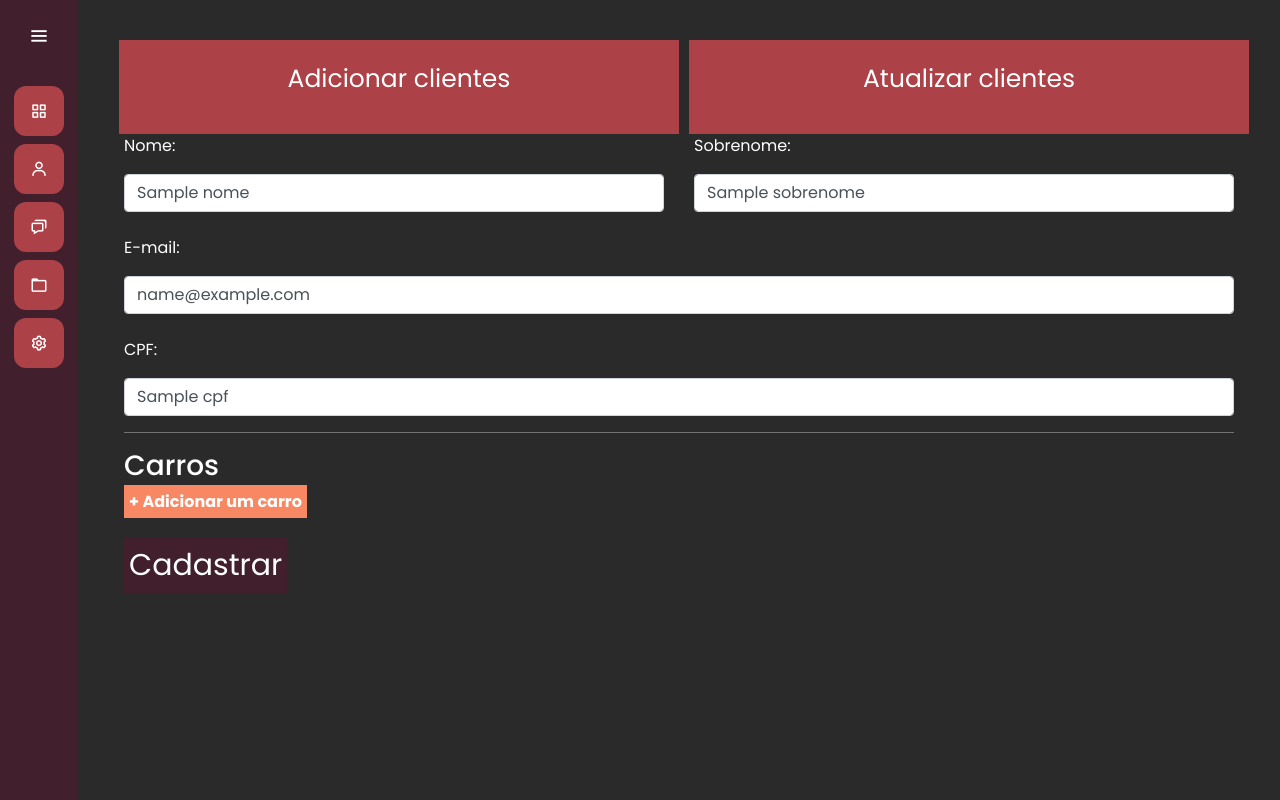
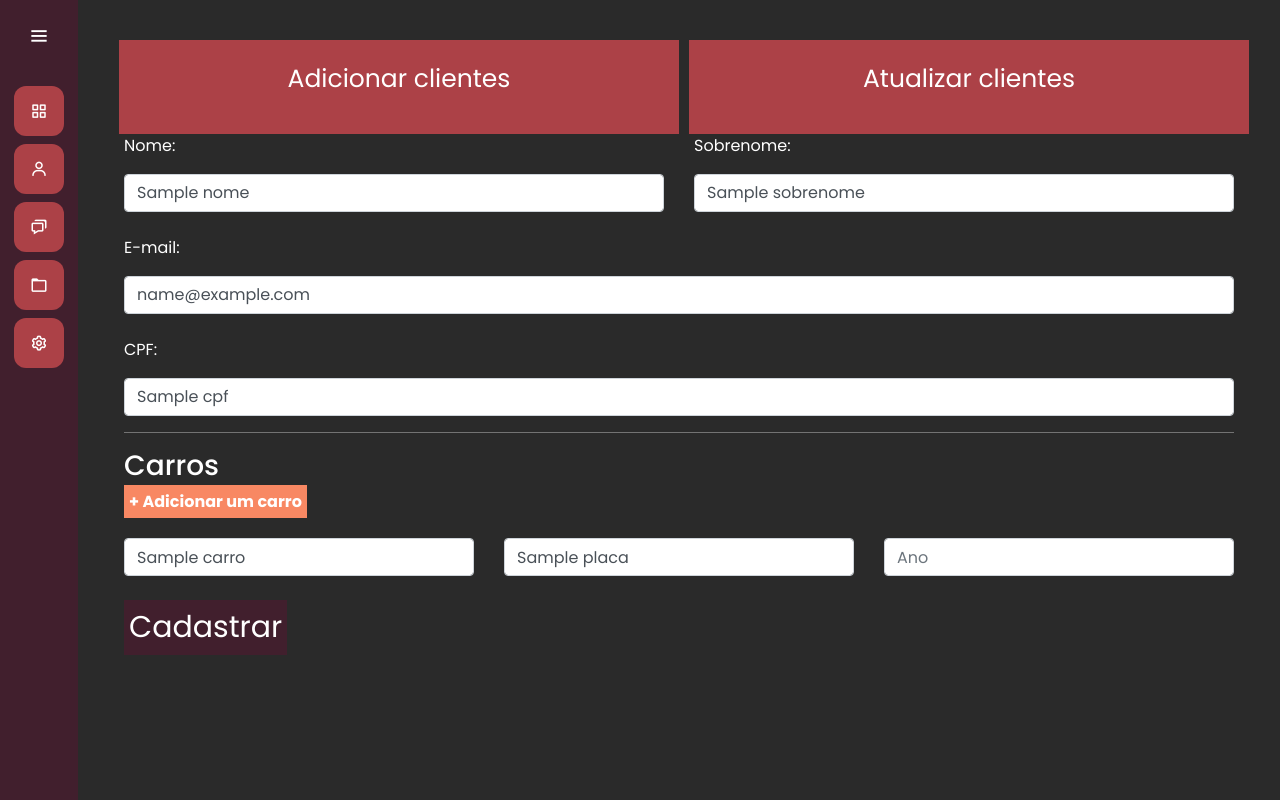
Before and after one commit to Isaac2109/Meca-jato, a Django app: template clientes/templates/clientes.html in a window 1280 px wide. Run offline with Django 4.2, Linux system fonts and the light colour scheme; the template is opened without the code that fills it: most values are stand-ins (such as "Sample title", 1, 10 or a date in 2020).

Commit message:
Terminando a página de clientes

```diff
--- a/clientes/templates/clientes.html
+++ b/clientes/templates/clientes.html
@@ -9,11 +9,11 @@
 
     <div class="container">
         <div class="row">
-            <div class="col-md card-dashboard">
+            <div onclick="exibir_form('1')" class="col-md card-dashboard">
                 <p class="text-card">Adicionar clientes</p>
             </div>
 
-            <div class="col-md card-dashboard">
+            <div onclick="exibir_form('2')" class="col-md card-dashboard">
                 <p class="text-card">Atualizar clientes</p>
             </div>
         </div>
@@ -43,7 +43,21 @@
 
                     <div id="form-carro">
                         {% for carro, placa, ano in carros %}
+                            <br>
+                            <div class="row">
+                                <div class="col-md">
+                                    <input type='text' placeholder='Carro' class='form-control' name='carro' value="{{carro}}">
+                                </div>
 
+                                <div class="col-md">
+                                    <input type='text' placeholder='Placa' class='form-control' name='placa' value="{{placa}}">
+                                </div>
+
+                                <div class="col-md">
+                                    <input type='number' placeholder='Ano' class='form-control' name='ano' value="{{ano}}">
+                                </div>
+
+                            </div>
                         {% endfor %}
 
                     </div>
@@ -55,6 +69,14 @@
 
             </form>
         </div>
+
+        <div id="att_cliente">
+            teste
+
+
+
+        </div>
+
     </div>
     <script src="{% static 'clientes/js/clientes.js' %}"></script>
 {% endblock %}
--- a/templates/static/clientes/css/clientes.css
+++ b/templates/static/clientes/css/clientes.css
@@ -31,3 +31,7 @@
     padding: 5px;
     font-size: 30px;
 }
+
+#att_cliente{
+    display: none;
+}
--- a/templates/static/clientes/js/clientes.js
+++ b/templates/static/clientes/js/clientes.js
@@ -2,7 +2,13 @@ function add_carro() {
 
     container = document.getElementById('form-carro')
 
-    html = "<br> <div class='row'> <div class='col-md'> <input type='text' placeholder='carro' class='form-control name='carro'> </div> <div class='col-md'> <input type='text' placeholder='Placa' class='form-control name='placa'> </div> <div class='col-md'> <input type='number' placeholder='Ano' class='form-control' name='ano'> </div> </div>"
+    html = "<br> <div class='row'> <div class='col-md'> <input type='text' placeholder='carro' class='form-control' name='carro'> </div> <div class='col-md'> <input type='text' placeholder='Placa' class='form-control' name='placa'> </div> <div class='col-md'> <input type='number' placeholder='Ano' class='form-control' name='ano'> </div> </div>"
 
     container.innerHTML += html
 }
+
+function exibir_form(tipo){
+
+
+
+}
```
